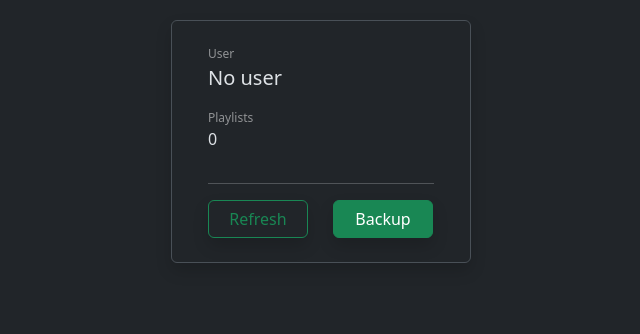
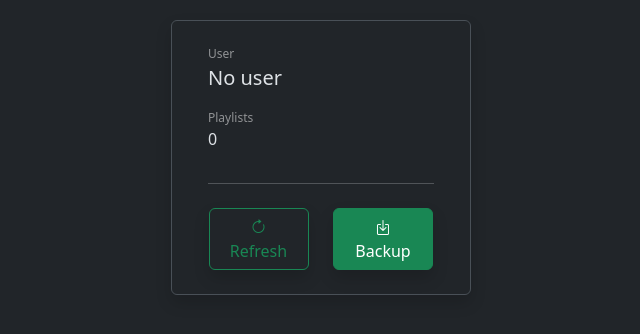
Before and after one commit to Benhan11/spotify-playlist-saver, a Flask app: template templates/home_page.html in a window 1280 px wide. Shown: the part 204-538 px from the top of the page, without its empty margins (604-1244 px from the left). Run offline with Flask 3, Linux system fonts and the light colour scheme; the template is opened without the code that fills it, so the values that code supplies are empty; parts of the project's set-up code (start-up, migrations or seed data) failed here and were passed over.

Commit message:
Added icons

```diff
--- a/templates/home_page.html
+++ b/templates/home_page.html
@@ -59,13 +59,13 @@
                             <p class="text-white-50 mb-0" style="font-size: 12px">Playlists</p>
                             <p class="fs-6">{{ playlists | length }}</p>
                         </div>
-                        <hr>
+                        <hr class="mb-4">
                         <div class="row">
-                            <div class="col">
-                                <a class="btn btn-outline-success shadow" href="/" role="button" style="width:100px">Refresh</a>
+                            <div class="col d-flex justify-content-center align-items-center">
+                                <a class="btn btn-outline-success shadow" href="/" role="button" style="width:100px"><i class="bi bi-arrow-clockwise"></i> Refresh</a>
                             </div>
                             <div class="col">
-                                <button class="btn btn-success shadow" type="submit" style="width:100px">Backup</button>
+                                <button class="btn btn-success shadow" type="submit" style="width:100px"><i class="bi bi-box-arrow-in-down"></i> Backup</button>
                             </div>
                         </div>
                     </div>
```
